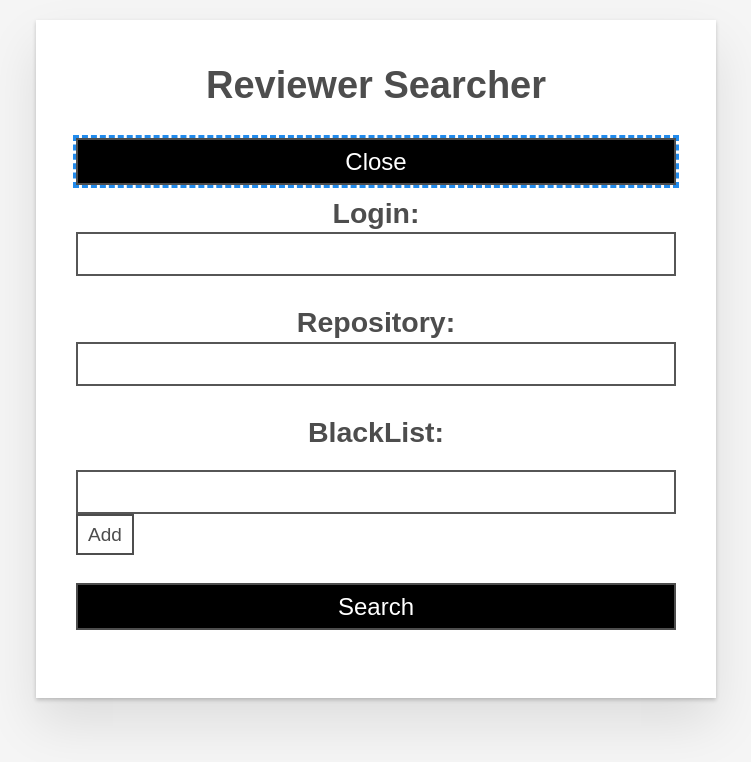
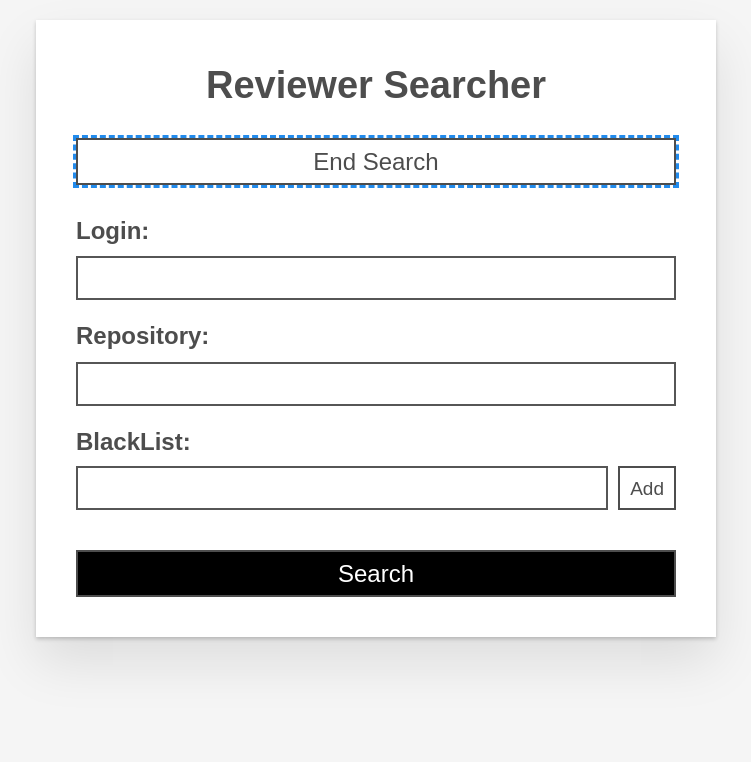
Before and after one commit to Karzhavin/my-app, a React (Create React App) app: page / in a window 1280 px wide. Both pictures are taken after a click on the button "Get Started". Shown: the top 762 px of the page, without its empty margins (264-1015 px from the left). Built offline with nearby package versions, Linux system fonts and the light colour scheme; the HTML template or start-up script is replaced by a standard one.

Commit message:
Setup style of App

```diff
--- a/src/App.tsx
+++ b/src/App.tsx
@@ -1,7 +1,6 @@
-import React, { useState } from 'react';
-import Settings from './components/Settings';
-import UserView from './components/UserView';
-import ReviewerSection from './components/ReviewerSection';
+import React, { useEffect, useState } from 'react';
+import SearchSettings from './components/SearchSettings';
+import OutputData from './components/OutputData';
 
 export default function App() {
     const [user, setUser] = useState({ state: false, data: { login: '', avatar_url: '' }});
@@ -66,17 +65,17 @@ export default function App() {
         }
     }
     return (
-        <div className='todoapp stack-large'>
+        <div className='searchapp stack-large'>
             <h1>Reviewer Searcher</h1>
-            <Settings
+            <SearchSettings
                 blackListData={blackListData}
                 setBlackListData={setBlackListData}
                 getReviewer={getReviewer}
             />
-            {user.state ? <UserView login={user.data.login} avatar_url={user.data.avatar_url} /> : null}
-            <p>{isExistingUser.state ? null : isExistingUser.message}</p>
-            {reviewer.state ? <ReviewerSection login={reviewer.data.login} avatar_url={reviewer.data.avatar_url} /> : null}
-            <p>{isExistingReviewer.state ? null : isExistingReviewer.message}</p>
+            {user.state ? <OutputData heading='User' login={user.data.login} avatar_url={user.data.avatar_url} /> : null}
+            {isExistingUser.state ? null : <p className='message'>{isExistingUser.message}</p>}
+            {reviewer.state ? <OutputData heading='Reviewer' login={reviewer.data.login} avatar_url={reviewer.data.avatar_url} /> : null}
+            {isExistingReviewer.state ? null : <p className='message'>{isExistingReviewer.message}</p>}
         </div>
     );
 }
--- a/src/components/BlackListInput.tsx
+++ b/src/components/BlackListInput.tsx
@@ -13,19 +13,21 @@ export default function SettingInput(props: { label: string; value: string; hand
         );
     });
     return (
-        <div>
-            <h2 className='label-wrapper'>
-                <label htmlFor='blackList-input' className='todo-label'>
+        <div className='search-blacklist'>
+            <div className='blacklist-container'>
+                <label htmlFor='blacklist-input' className='search-label blacklist-label'>
                         {props.label}
                     </label>
-            </h2>
-            <ul>
+                <ul className='list-of-blacklist'>
                     {blockReviewerList}
                 </ul>
+            </div>
+
+            <div className='blacklist-input'>
                 <input
                     type='text'
-                id='blackList-input'
-                className='todo-text'
+                    id='blacklist-input'
+                    className='search-text'
                     name='text'
                     autoComplete='off'
                     value={props.value}
@@ -33,7 +35,7 @@ export default function SettingInput(props: { label: string; value: string; hand
                 />
                 <button
                     type='button'
-                className='btn'
+                    className='btn blacklist-input-btn'
                     onClick={() => {
                         if (props.blackListData.some((item) => item === props.value)) {
                             alert('the value already exists');
@@ -51,5 +53,6 @@ export default function SettingInput(props: { label: string; value: string; hand
                     Add
                 </button>
             </div>
+        </div>
     );
 }
--- a/src/components/BlockReviewer.tsx
+++ b/src/components/BlockReviewer.tsx
@@ -2,11 +2,11 @@ import React from 'react';
 
 export default function BlockReviewer(props: { reviewerName: string; blackListData: Array<string>; setBlackListData: Function; }) {
     return (
-        <li>
-            <span>{props.reviewerName}</span>
+        <li className='item-of-blacklist'>
+            <span className='item-of-blacklist__text'>{props.reviewerName}</span>
             <button
                 type='button'
-                className='btn'
+                className='btn item-of-blacklist__remove-btn'
                 onClick={() => {
                     const updateBlackListData = props.blackListData.filter((item: string) => item !== props.reviewerName);
                     props.setBlackListData(updateBlackListData);
--- /dev/null
+++ b/src/components/OutputData.tsx
@@ -0,0 +1,23 @@
+import React from 'react';
+
+export default function OutputData(props: { heading: string; login: string; avatar_url: string; }) {
+    return (
+        <div className='stack-large'>
+            <h2 id='list-heading'>{props.heading} Data:</h2>
+            <div className='output-data'>
+                <img
+                    className='output-image'
+                    src={props.avatar_url}
+                    alt={`Avatar of ${props.heading}`}
+                    width='100'
+                />
+                <div className='output-data-text'>
+                    <p className='data-item'>name: {props.login}</p>
+                    <p className='data-item'>
+                        <a className='link' href={`https://github.com/${props.login}`}>link on github page</a>
+                    </p>
+                </div>
+            </div>
+        </div>
+    );
+}
--- a/src/components/Settings.tsx
+++ b/src/components/SearchSettings.tsx
@@ -2,7 +2,7 @@ import React, { useState } from 'react';
 import SettingInput from './SettingInput';
 import BlackListInput from './BlackListInput';
 
-export default function Settings(props: { blackListData: Array<string>; setBlackListData: Function; getReviewer: (data: { login: string; repository: string; }) => void; }) {
+export default function SearchSettings(props: { blackListData: Array<string>; setBlackListData: Function; getReviewer: (data: { login: string; repository: string; }) => void; }) {
     const [isOpening, setOpening] = useState(false);
     const [login, setLogin] = useState('');
     const [repository, setRepository] = useState('');
@@ -48,7 +48,7 @@ export default function Settings(props: { blackListData: Array<string>; setBlack
     }
     const closingTemplate = null;
     const openingTemplate = (
-        <div className='stack-large'>
+        <div className='search-settings'>
             <SettingInput
                 id='login'
                 label='Login:'
@@ -77,10 +77,10 @@ export default function Settings(props: { blackListData: Array<string>; setBlack
         <form onSubmit={handleSubmit}>
             <button
                 type='button'
-                className='btn btn__primary btn__lg'
+                className='btn btn__lg'
                 onClick={() => setOpening(!isOpening)}
             >
-                {isOpening ? 'Close' : 'Get Started'}
+                {isOpening ? 'End Search' : 'Get Started'}
             </button>
             {isOpening ? openingTemplate : closingTemplate}
         </form>
--- a/src/components/SettingInput.tsx
+++ b/src/components/SettingInput.tsx
@@ -2,16 +2,14 @@ import React from 'react';
 
 export default function SettingInput(props: { label: string; value: string; handleChange: React.ChangeEventHandler<HTMLInputElement>; id: string; }) {
     return (
-        <div>
-            <h2 className='label-wrapper'>
-                <label htmlFor={`${props.id}-input`} className='todo-label'>
+        <div className='search-input'>
+            <label htmlFor={`${props.id}-input`} className='search-label search-label__lg'>
                     {props.label}
-                </label>
-            </h2>
+            </label>
             <input
                 type='text'
                 id={`${props.id}-input`}
-                className='todo-text'
+                className='search-text'
                 name='text'
                 autoComplete='off'
                 value={props.value}
--- a/src/components/UserView.tsx
+++ /dev/null
@@ -1,21 +0,0 @@
-import React from 'react';
-
-export default function UserView(props: { login: string; avatar_url: string; }) {
-    return (
-        <div className='stack-small'>
-            <h2 id='list-heading'>UserView</h2>
-            <div className='c-cb'>
-                <img
-                    src={props.avatar_url}
-                    alt='Avatar of Reviewer'
-                />
-                <p>{props.login}</p>
-            </div>
-            <div className='btn-group'>
-                <a className='btn' href={`https://github.com/${props.login}`}>
-                    User Page on GitHub <span className='visually-hidden'>{props.login}</span>
-                </a>
-            </div>
-        </div>
-    );
-}
--- a/src/index.css
+++ b/src/index.css
@@ -145,7 +145,7 @@ body {
     margin-top: 1.2rem;
 }
 /* END GLOBAL STYLES */
-.todoapp {
+.searchapp {
     background: #fff;
     margin: 2rem 0 4rem 0;
     padding: 1rem;
@@ -153,19 +153,19 @@ body {
     box-shadow: 0 2px 4px 0 rgba(0, 0, 0, 0.2), 0 2.5rem 5rem 0 rgba(0, 0, 0, 0.1);
 }
 @media screen and (min-width: 550px) {
-    .todoapp {
+    .searchapp {
         padding: 4rem;
     }
 }
-.todoapp > * {
+.searchapp > * {
     max-width: 50rem;
     margin-left: auto;
     margin-right: auto;
 }
-.todoapp > form {
+.searchapp > form {
     max-width: 100%;
 }
-.todoapp > h1 {
+.searchapp > h1 {
     display: block;
     max-width: 100%;
     text-align: center;
@@ -200,89 +200,105 @@ body {
         font-size: 2.4rem;
     }
 }
-/* Todo item styles */
-.todo {
+/* Search settings styles */
+.search-settings {
+    padding-top: 2rem;
+}
+.search-input {
     display: flex;
-    flex-direction: row;
+    flex-direction: column;
+    padding-bottom: 2rem;
+}
+.search-blacklist {
+    padding-bottom: 4rem;
+}
+.blacklist-container {
+    display: flex;
+    flex-direction: column;
+    padding-bottom: 0.5rem;
+}
+.blacklist-input {
+    display: flex;
+    gap: 1rem;
+}
+.blacklist-input-btn:hover {
+    color: #90ee90;
+    border-color: #90ee90;
+}
+.blacklist-label {
+    font-size: 1.9rem;
+}
+@media screen and (min-width: 620px) {
+    .blacklist-container {
+        padding-bottom: 0.9rem;
+    }
+    .blacklist-label {
+        font-size: 2.4rem;
+    }
+}
+.list-of-blacklist {
+    display: flex;
     flex-wrap: wrap;
+    gap: 0.5rem;
+    margin: 0;
 }
-.todo > * {
-    flex: 0 0 100%;
+.item-of-blacklist {
+    display: flex;
+    align-items: baseline;
+    padding: 0.1rem 0.3rem 0.2rem 0.5rem;
+    border: 0.2rem solid #4d4d4d;
 }
-.todo-text {
+.item-of-blacklist__text {
+    font-size: 1.2rem;
+}
+.item-of-blacklist__remove-btn {
+    padding: 0 0.7rem;
+    padding-right: 0.3rem;
+    border: none;
+    font-size: 1.5rem;
+    text-transform: lowercase;
+}
+.item-of-blacklist__remove-btn:hover {
+    color: #ca3c3c;
+}
+@media screen and (min-width: 620px) {
+    .item-of-blacklist__text {
+        font-size: 1.5rem;
+    }
+    .item-of-blacklist__remove-btn {
+        font-size: 1.9rem;
+    }
+}
+.search-label {
+    width: auto;
+    font-weight: 700;
+}
+.search-text {
     width: 100%;
     min-height: 4.4rem;
     padding: 0.4rem 0.8rem;
     border: 2px solid #565656;
 }
-.todo-text:focus {
+.search-text:focus {
     box-shadow: inset 0 0 0 2px;
 }
-/* CHECKBOX STYLES */
-.c-cb {
-    box-sizing: border-box;
-    font-family: Arial, sans-serif;
-    -webkit-font-smoothing: antialiased;
-    font-weight: 400;
-    font-size: 1.6rem;
-    line-height: 1.25;
-    display: block;
-    position: relative;
-    min-height: 44px;
-    padding-left: 40px;
-    clear: left;
+/* User and Reviewer Sections styles */
+.output-data {
+    display: flex;
+    column-gap: 2rem;
+    align-items: center;
+    width: 100%;
+    padding: 1rem;
 }
-.c-cb > label::before,
-.c-cb > input[type="checkbox"] {
-    box-sizing: border-box;
-    top: -2px;
-    left: -2px;
-    width: 44px;
-    height: 44px;
+.output-image {
+    border: 0.2rem solid #4d4d4d;
 }
-.c-cb > input[type="checkbox"] {
-    -webkit-font-smoothing: antialiased;
-    cursor: pointer;
-    position: absolute;
-    z-index: 1;
+.output-data-text {
+    overflow: hidden;
+    text-overflow: ellipsis;
+}
+.data-item {
     margin: 0;
-    opacity: 0;
+    padding: 0.5rem;
 }
-.c-cb > label {
-    font-size: inherit;
-    font-family: inherit;
-    line-height: inherit;
-    display: inline-block;
-    margin-bottom: 0;
-    padding: 8px 15px 5px;
-    cursor: pointer;
-    touch-action: manipulation;
-}
-.c-cb > label::before {
-    content: "";
-    position: absolute;
-    border: 2px solid currentcolor;
-    background: transparent;
-}
-.c-cb > input[type="checkbox"]:focus + label::before {
-    border-width: 4px;
-    outline: 3px dashed #228bec;
-}
-.c-cb > label::after {
-    box-sizing: content-box;
-    content: "";
-    position: absolute;
-    top: 11px;
-    left: 9px;
-    width: 18px;
-    height: 7px;
-    transform: rotate(-45deg);
-    border: solid;
-    border-width: 0 0 5px 5px;
-    border-top-color: transparent;
-    opacity: 0;
-    background: transparent;
-}
-.c-cb > input[type="checkbox"]:checked + label::after {
-    opacity: 1;
-}
+/* system message */
```
Also changed, not shown: src/components/ReviewerSection.tsx (deleted, +0 -21 lines). Lines whose indentation alone changed are shown as unchanged.
